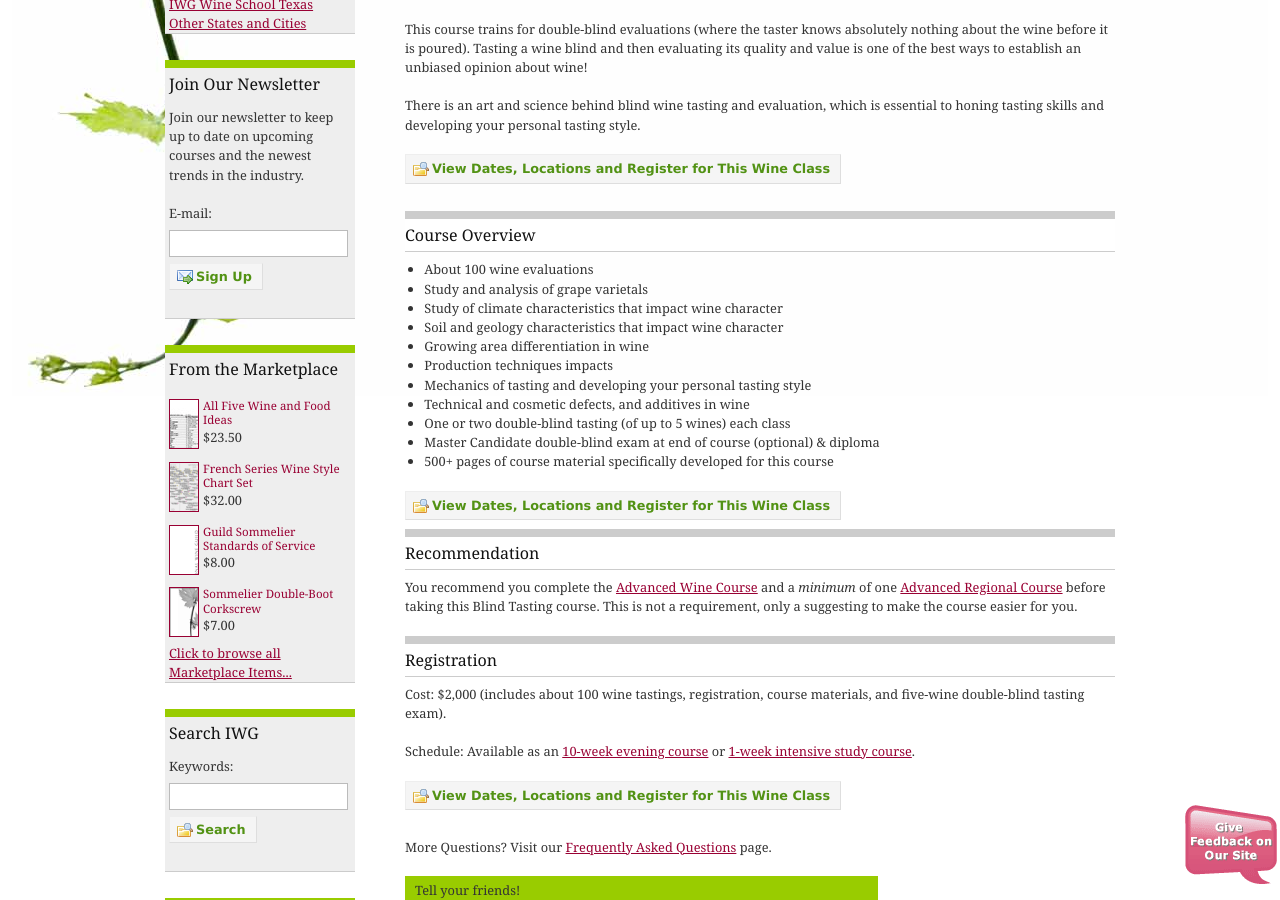
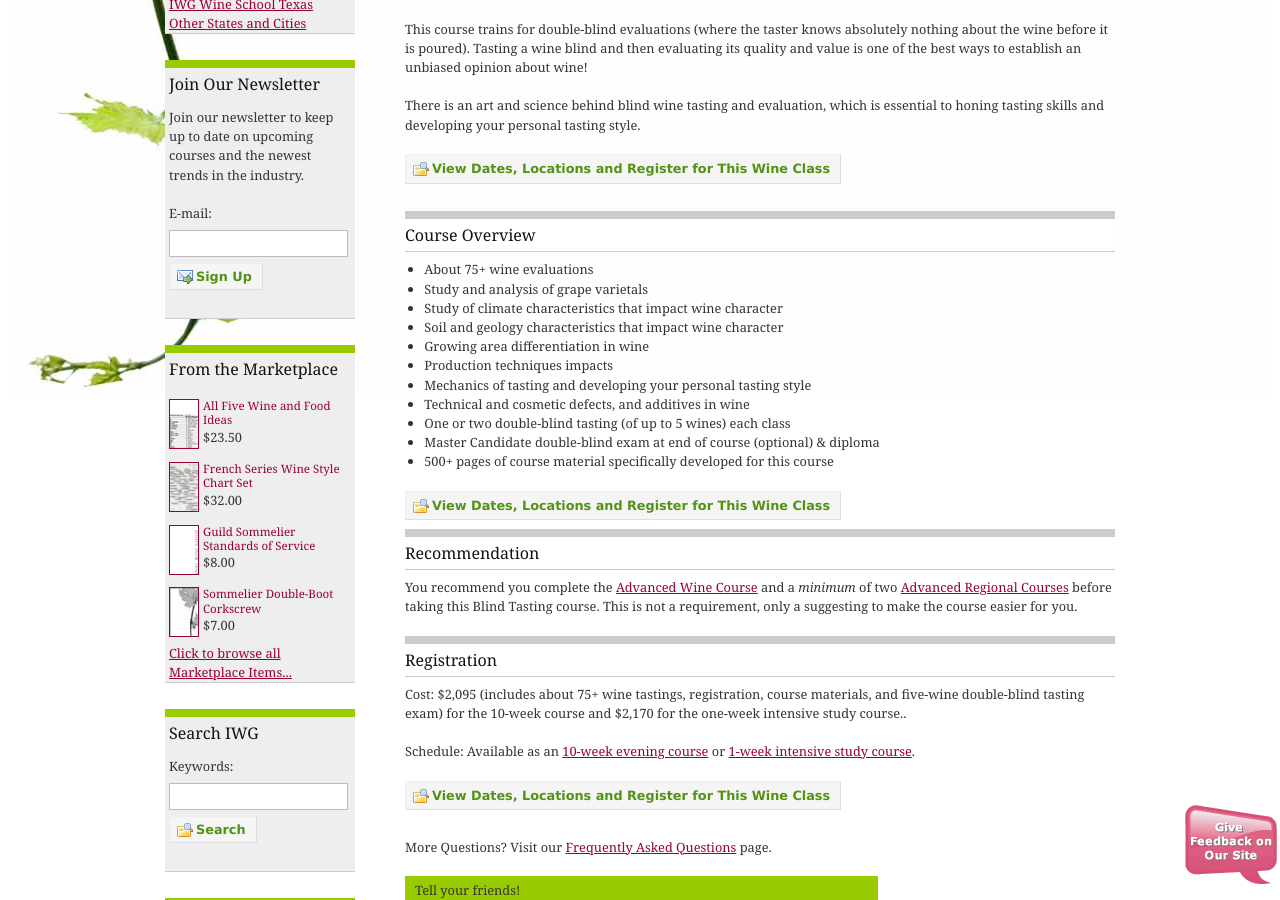
Before and after one commit to CKDev/internationalwineguild.com, a Jekyll site: the page built from advanced-blind-tasting-course.html, in a window 1280 px wide and 900 px high, scrolled down 584 px. Built offline with Jekyll 4.4.1, drawn with Linux system fonts in a browser that asks for light colours; a script that is not in the unit is left out; comment, search, counter and statistics services are not loaded.

Commit message:
Update advanced-blind-tasting-course.html

```diff
--- a/advanced-blind-tasting-course.html
+++ b/advanced-blind-tasting-course.html
@@ -26,7 +26,7 @@ permalink: "/advanced-blind-tasting-course"
         Register for This Wine Class</a></p>
 <h2>Course Overview</h2>
 <ul>
-    <li>About 100 wine evaluations</li>
+    <li>About 75+ wine evaluations</li>
     <li>Study and analysis of grape varietals</li>
     <li>Study of climate characteristics that impact wine character</li>
     <li>Soil and geology characteristics that impact wine character</li>
@@ -44,12 +44,12 @@ permalink: "/advanced-blind-tasting-course"
 <p>&nbsp;</p>
 <h2>Recommendation</h2>
 <p>You recommend you complete the&nbsp;<a href="/advanced-wine-course">Advanced Wine Course</a>&nbsp;and a
-    <em>minimum</em><strong> </strong>of one&nbsp;<a href="/advanced-regional-courses">Advanced Regional
-        Course</a>&nbsp;before taking this Blind Tasting course. This is not a requirement, only a suggesting to make
+    <em>minimum</em><strong> </strong>of two&nbsp;<a href="/guild-wine-master">Advanced Regional
+        Courses</a>&nbsp;before taking this Blind Tasting course. This is not a requirement, only a suggesting to make
     the course easier for you.</p>
 <h2>Registration</h2>
-<p>Cost: $2,000 (includes about 100 wine tastings, registration, course materials, and five-wine double-blind tasting
-    exam).</p>
+<p>Cost: $2,095 (includes about 75+ wine tastings, registration, course materials, and five-wine double-blind tasting
+    exam) for the 10-week course and $2,170 for the one-week intensive study course..</p>
 <p>Schedule: Available as an <a href="/advanced-blind-tasting-registration">10-week evening course</a>&nbsp;or <a
         href="/advanced-blind-tasting-registration">1-week intensive study course</a>.&nbsp;</p>
 <p class="clear clearfix"><a href="/advanced-blind-tasting-registration" class="button positive"><img width="16"
```
